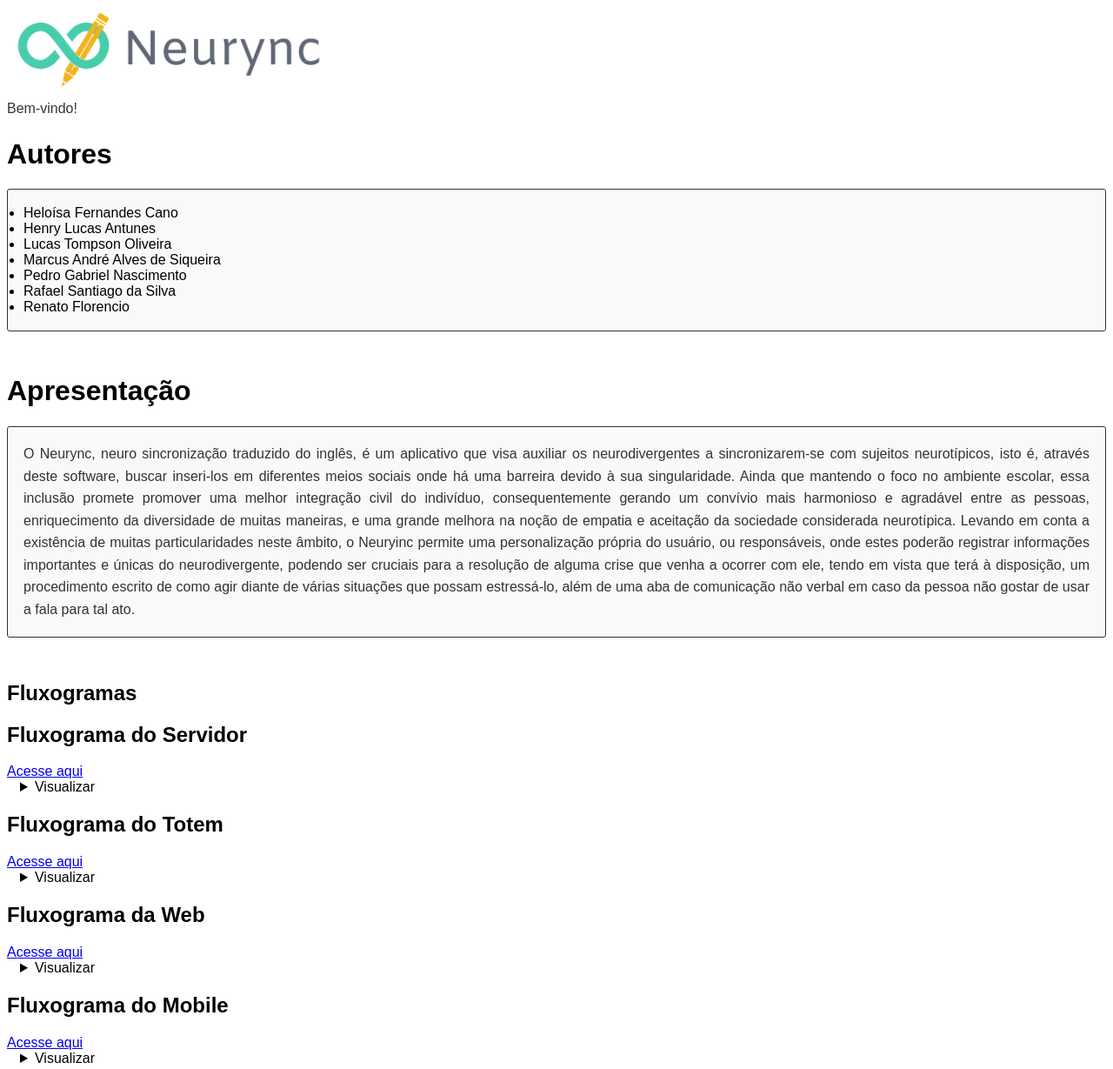
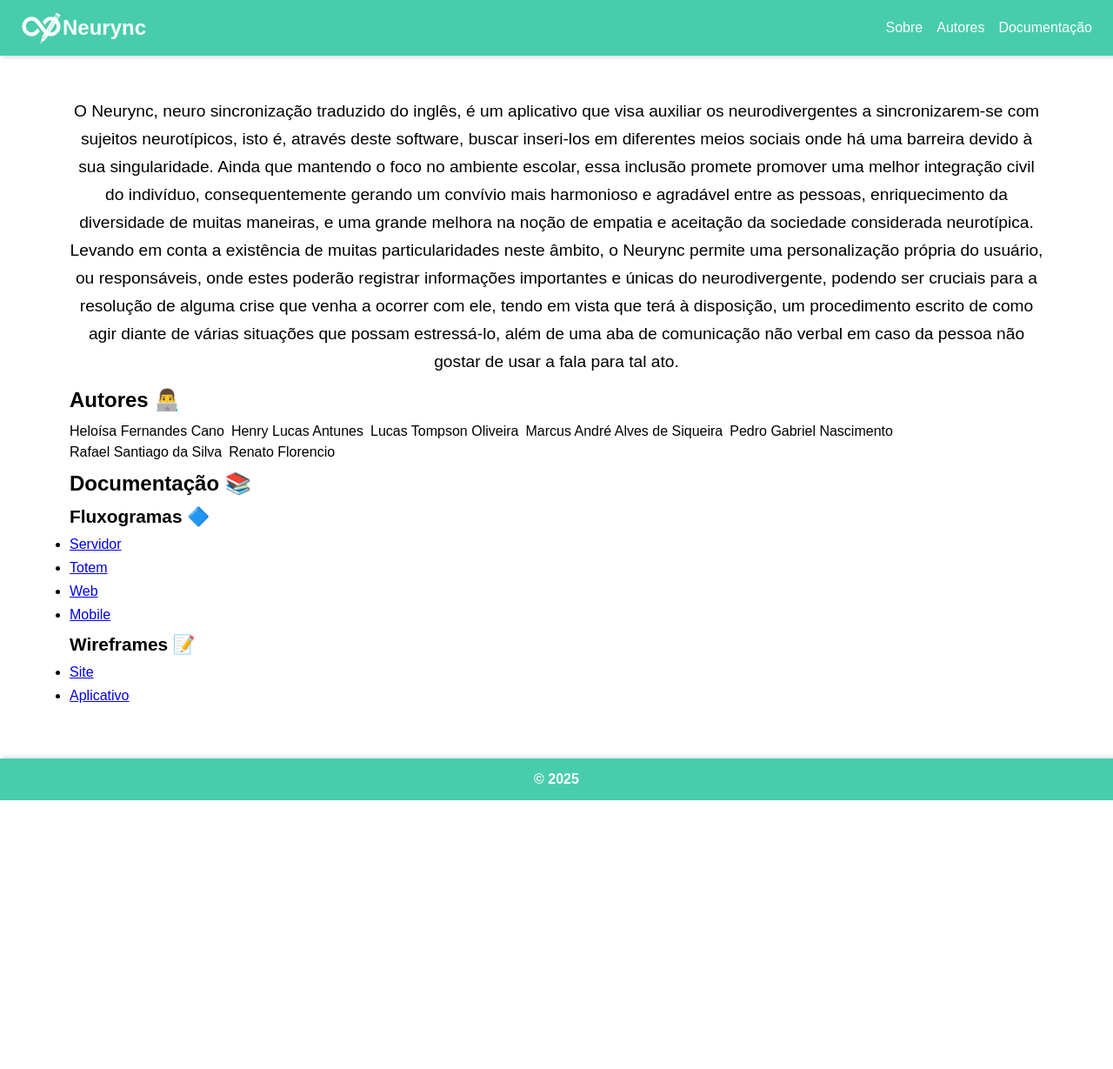
Before and after one commit to Neurync/neurync.github.io, a plain HTML site: page index.html in a window 1280 px wide. Shown: the top 1229 px of the page at 87% size. After the commit the page ends 920 px from the top, so only its background shows below. Drawn offline with Linux system fonts and the light colour scheme; a web font is replaced by a local one.

Commit message:
style: alternado a estilização

```diff
--- a/index.html
+++ b/index.html
@@ -6,87 +6,26 @@
   <meta name="viewport" content="width=device-width, initial-scale=1.0">
   <title>Neurync</title>
   <meta name="description" content="Github Pages da Neurync">
-  <style>
-    body {
-      font-family: Arial, Helvetica, sans-serif;
-      /* overflow: hidden; */
-    }
-
-    img {
-      width: 30dvw;
-
-    }
-
-    .presentation {
-      margin: 0;
-      padding: 10px;
-      margin-bottom: 50px;
-      background-color: #f9f9f9;
-      border-radius: 3px;
-      padding: 18px;
-      border: 1px solid #333;
-    }
-
-    p {
-      font-family: Arial, sans-serif;
-      font-size: 16px;
-      line-height: 1.6;
-      color: #333;
-      text-align: justify;
-      margin: 0;
-    }
-
-    .flow-div {
-      height: 40dvh;
-    }
-
-    .flow {
-      width: 100%;
-      height: 100%;
-      border: 3px solid #333;
-      border-radius: 5px;
-      padding: 5px;
-      scale: 0.7;
-    }
-
-    details {
-      padding: 0px 15px;
-    }
-
-    summary {
-      cursor: pointer;
-    }
-
-    summary:focus {
-      outline: none;
-    }
-
-    footer {
-      text-align: center;
-      padding: 15px 0px 15px 0px;
-    }
-  </style>
+  <link rel="stylesheet" href="./src/css/styles.css">
+  <link rel="shortcut icon" href="./assets/images/icons/logos/neurync-short-color.png" type="image/x-icon">
 </head>
 
-<body style="height: 100dvh;">
-  <img src="./logo.png" alt="Logo da Neurync">
-  <p>Bem-vindo!</p>
+<body>
+  <header id="main-header">
+    <a href="./index.html" class="title-navbar">
+      <img class="logo" src="./assets/images/icons/logos/neurync-short-white.png" alt="Logo da Neurync">
+      <h1>Neurync</h1>
+    </a>
+    <nav class="nav-links">
+      <a href="#about">Sobre</a>
+      <a href="#authors">Autores</a>
+      <a href="#docs">Documentação</a>
+    </nav>
+  </header>
 
-  <h1>Autores</h1>
-  <ul class="presentation">
-    <li>Heloísa Fernandes Cano</li>
-    <li>Henry Lucas Antunes</li>
-    <li>Lucas Tompson Oliveira</li>
-    <li>Marcus André Alves de Siqueira</li>
-    <li>Pedro Gabriel Nascimento</li>
-    <li>Rafael Santiago da Silva</li>
-    <li>Renato Florencio</li>
-  </ul>
-  </details>
-
-  <h1>Apresentação</h1>
-  <div class="presentation">
-    <p>
+  <main>
+    <section id="about">
+      <p class="presentation">
         O Neurync, neuro sincronização traduzido do inglês, é um aplicativo que visa auxiliar os neurodivergentes a
         sincronizarem-se com sujeitos neurotípicos, isto é, através deste software, buscar inseri-los em diferentes
         meios sociais onde há uma barreira devido à sua singularidade. Ainda que mantendo o foco no ambiente
@@ -96,7 +35,7 @@
         mais harmonioso e agradável entre as pessoas, enriquecimento da diversidade de muitas maneiras, e uma grande
         melhora na noção de empatia e aceitação da sociedade considerada neurotípica. Levando em conta a existência
         de
-      muitas particularidades neste âmbito, o Neuryinc permite uma personalização própria do usuário, ou
+        muitas particularidades neste âmbito, o Neurync permite uma personalização própria do usuário, ou
         responsáveis,
         onde estes poderão registrar informações importantes e únicas do neurodivergente, podendo ser cruciais para
         a
@@ -104,72 +43,50 @@
         escrito de como agir diante de várias situações que possam estressá-lo, além de uma aba de comunicação não
         verbal em caso da pessoa não gostar de usar a fala para tal ato.
       </p>
-  </div>
+    </section>
 
-  <section>
-    <h1>Fluxogramas</h1>
+    <section id="authors">
+      <h2>Autores 👨‍💻</h2>
+      <ul>
+        <li>Heloísa Fernandes Cano</li>
+        <li>Henry Lucas Antunes</li>
+        <li>Lucas Tompson Oliveira</li>
+        <li>Marcus André Alves de Siqueira</li>
+        <li>Pedro Gabriel Nascimento</li>
+        <li>Rafael Santiago da Silva</li>
+        <li>Renato Florencio</li>
+      </ul>
+    </section>
+
+    <section id="docs">
+      <h2>Documentação 📚</h2>
 
       <article>
-      <h2>Fluxograma do Servidor</h2>
-      <a target="_blank" href="./docs/diagrams/flowcharts/svg/server-flow.svg">Acesse aqui</a>
-      <details>
-        <summary>Visualizar</summary>
-        <iframe class="flow" src="./docs/diagrams/flowcharts/svg/server-flow.svg" frameborder="0"></iframe>
-      </details>
+        <h3>Fluxogramas 🔷</h3>
+
+        <ul>
+          <li><a href="./docs/diagrams/flowcharts/svg/server-flow.svg">Servidor</a></li>
+          <li><a href="./docs/diagrams/flowcharts/svg/totem-flow.svg">Totem</a></li>
+          <li><a href="./docs/diagrams/flowcharts/svg/web-flow.svg">Web</a></li>
+          <li><a href="./docs/diagrams/flowcharts/svg/mobile-flow.svg">Mobile</a></li>
+        </ul>
       </article>
 
       <article>
-      <h2>Fluxograma do Totem</h2>
-      <a target="_blank" href="./docs/diagrams/flowcharts/svg/totem-flow.svg">Acesse aqui</a>
-      <details>
-        <summary>Visualizar</summary>
-        <iframe class="flow" src="./docs/diagrams/flowcharts/svg/totem-flow.svg" frameborder="0"></iframe>
-      </details>
-    </article>
+        <h3>Wireframes 📝</h3>
 
-    <article>
-      <h2>Fluxograma da Web</h2>
-      <a target="_blank" href="./docs/diagrams/flowcharts/svg/web-flow.svg">Acesse aqui</a>
-      <details>
-        <summary>Visualizar</summary>
-        <iframe class="flow" src="./docs/diagrams/flowcharts/svg/web-flow.svg" frameborder="0"></iframe>
-      </details>
-    </article>
-
-    <article>
-      <h2>Fluxograma do Mobile</h2>
-      <a target="_blank" href="./docs/diagrams/flowcharts/svg/mobile-flow.svg">Acesse aqui</a>
-      <details>
-        <summary>Visualizar</summary>
-        <iframe class="flow" src="./docs/diagrams/flowcharts/svg/mobile-flow.svg" frameborder="0"></iframe>
-      </details>
+        <ul>
+          <li><a href="./docs/design/wireframes/svg/web.svg">Site</a></li>
+          <li><a href="./docs/design/wireframes/svg/mobile.svg">Aplicativo</a></li>
+        </ul>
       </article>
     </section>
-
-  <section>
-    <h1>Wireframes</h1>
-
-    <article>
-      <h2>Wireframe do aplicativo</h2>
-      <a target="_blank" href="./docs/design/wireframes/svg/mobile.svg">Acesse aqui</a>
-      <details>
-        <summary>Visualizar</summary>
-        <iframe class="flow" src="./docs/design/wireframes/svg/mobile.svg" frameborder="0"></iframe>
-      </details>
-    </article>
-
-    <article>
-      <h2>Wireframe do site</h2>
-      <a target="_blank" href="./docs/design/wireframes/svg/web.svg">Acesse aqui</a>
-      <details>
-        <summary>Visualizar</summary>
-        <iframe class="flow" src="./docs/design/wireframes/svg/web.svg" frameborder="0"></iframe>
-      </details>
-    </article>
-  </section>
+  </main>
 
 
-  <footer>&copy; 2025</footer>
+  <footer>
+    <span>&copy; 2025</span>
+  </footer>
 </body>
 
 </html>
--- /dev/null
+++ b/src/css/globals.css
@@ -0,0 +1,16 @@
+@import url('./reset.css');
+@import url('./fonts.css');
+
+:root {
+	--primary-color: #48cdac;
+	--secondary-color: #efb41f;
+
+	--gray: #666666;
+	--black: #0a0a0a;
+	--white: #fcffff;
+}
+
+body {
+	font-family: 'Amiko', sans-serif;
+	scroll-behavior: smooth;
+}
--- /dev/null
+++ b/src/css/partials/fonts.css
@@ -0,0 +1 @@
+@import url('https://fonts.googleapis.com/css2?family=Amiko:wght@400;600;700&family=M+PLUS+Rounded+1c&family=Poppins:ital,wght@0,100;0,200;0,300;0,400;0,500;0,600;0,700;0,800;0,900;1,100;1,200;1,300;1,400;1,500;1,600;1,700;1,800;1,900&display=swap');
--- /dev/null
+++ b/src/css/partials/footer.css
@@ -0,0 +1,11 @@
+footer {
+	width: 100%;
+	background-color: var(--primary-color);
+	color: var(--white);
+	font-weight: 600;
+	box-shadow: 3px -3px 3px rgba(0, 0, 0, 0.1);
+	display: flex;
+	justify-content: space-around;
+	align-items: center;
+	height: 3rem;
+}
--- /dev/null
+++ b/src/css/partials/header.css
@@ -0,0 +1,40 @@
+img.logo {
+	width: 3rem;
+}
+
+#main-header {
+	background-color: var(--primary-color);
+	width: 100%;
+	display: flex;
+	align-items: center;
+	justify-content: space-between;
+	height: 3rem;
+	box-shadow: 3px 3px 3px rgba(0, 0, 0, 0.1);
+	padding: 0.5rem 0px;
+}
+
+#main-header > .title-navbar {
+	font-size: 1.5rem;
+	display: flex;
+	align-items: center;
+	justify-content: center;
+	text-decoration: none;
+	color: var(--white);
+	font-weight: 600;
+	margin-left: 1.5rem;
+}
+
+.nav-links {
+	display: flex;
+	gap: 1rem;
+	margin-right: 1.5rem;
+}
+
+.nav-links > a {
+	color: var(--white);
+	text-decoration: none;
+}
+
+.nav-links > a:hover {
+	text-decoration: underline;
+}
--- /dev/null
+++ b/src/css/reset.css
@@ -0,0 +1,129 @@
+/* http://meyerweb.com/eric/tools/css/reset/
+   v2.0 | 20110126
+   License: none (public domain)
+*/
+
+html,
+body,
+div,
+span,
+applet,
+object,
+iframe,
+h1,
+h2,
+h3,
+h4,
+h5,
+h6,
+p,
+blockquote,
+pre,
+a,
+abbr,
+acronym,
+address,
+big,
+cite,
+code,
+del,
+dfn,
+em,
+img,
+ins,
+kbd,
+q,
+s,
+samp,
+small,
+strike,
+strong,
+sub,
+sup,
+tt,
+var,
+b,
+u,
+i,
+center,
+dl,
+dt,
+dd,
+ol,
+ul,
+li,
+fieldset,
+form,
+label,
+legend,
+table,
+caption,
+tbody,
+tfoot,
+thead,
+tr,
+th,
+td,
+article,
+aside,
+canvas,
+details,
+embed,
+figure,
+figcaption,
+footer,
+header,
+hgroup,
+menu,
+nav,
+output,
+ruby,
+section,
+summary,
+time,
+mark,
+audio,
+video {
+	margin: 0;
+	padding: 0;
+	border: 0;
+	font-size: 100%;
+	font: inherit;
+	vertical-align: baseline;
+}
+/* HTML5 display-role reset for older browsers */
+article,
+aside,
+details,
+figcaption,
+figure,
+footer,
+header,
+hgroup,
+menu,
+nav,
+section {
+	display: block;
+}
+body {
+	line-height: 1;
+}
+ol,
+ul {
+	list-style: none;
+}
+blockquote,
+q {
+	quotes: none;
+}
+blockquote:before,
+blockquote:after,
+q:before,
+q:after {
+	content: '';
+	content: none;
+}
+table {
+	border-collapse: collapse;
+	border-spacing: 0;
+}
--- /dev/null
+++ b/src/css/styles.css
@@ -0,0 +1,53 @@
+@import url('./globals.css');
+@import url('./partials/header.css');
+@import url('./partials/footer.css');
+
+main {
+	padding: 3rem 5rem;
+}
+
+.presentation {
+	font-size: 1.2rem;
+	line-height: 2rem;
+	text-align: center;
+}
+
+section,
+article {
+	margin-bottom: 1rem;
+}
+
+section > h2 {
+	font-size: 1.5rem;
+	font-weight: 600;
+	margin-bottom: 1rem;
+}
+
+article > h3 {
+	font-size: 1.3rem;
+	margin-bottom: 0.8rem;
+	font-weight: 600;
+}
+
+#docs ul {
+	list-style-type: disc;
+	display: flex;
+	flex-direction: column;
+	gap: 0.7rem;
+}
+
+#authors > ul {
+	display: flex;
+	gap: 0.5rem;
+	flex-wrap: wrap;
+}
+
+@media screen and (max-width: 600px) {
+	main {
+		padding: 3rem 1rem;
+	}
+
+	#main-header > .nav-links {
+		display: none;
+	}
+}
```
Also changed, not shown: assets/images/icons/logos/neurync-complete-color.png (renamed from logo.png), assets/images/icons/logos/neurync-complete-white.png (added), assets/images/icons/logos/neurync-short-color.png (added), assets/images/icons/logos/neurync-short-white.png (added). Lines whose indentation alone changed are shown as unchanged.
